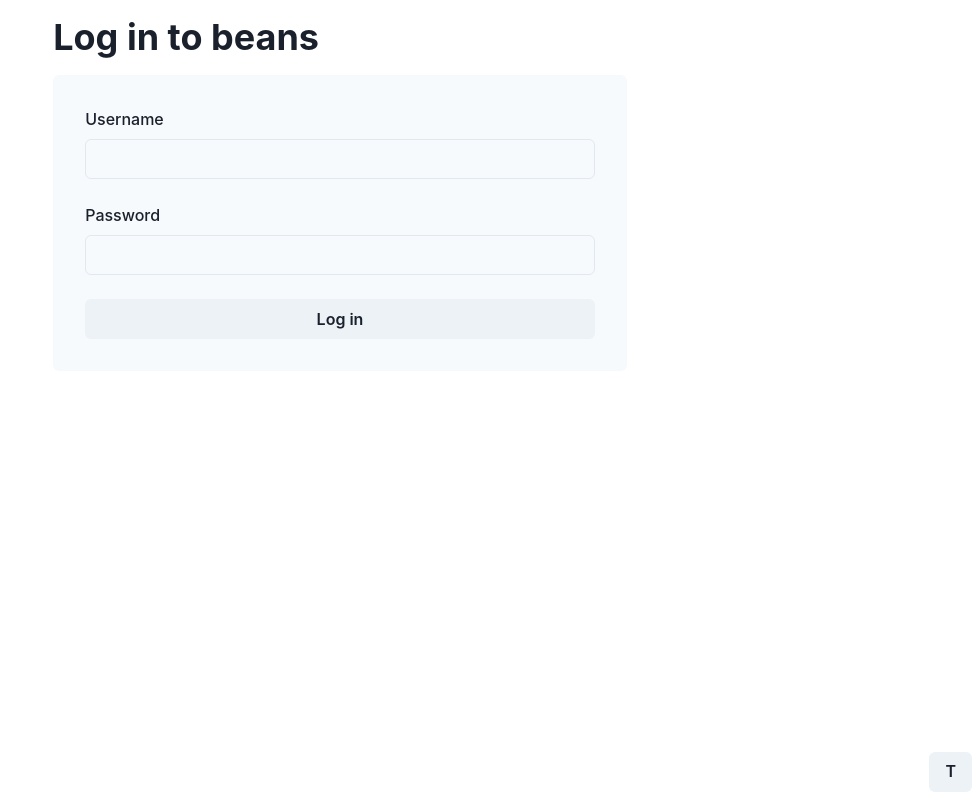
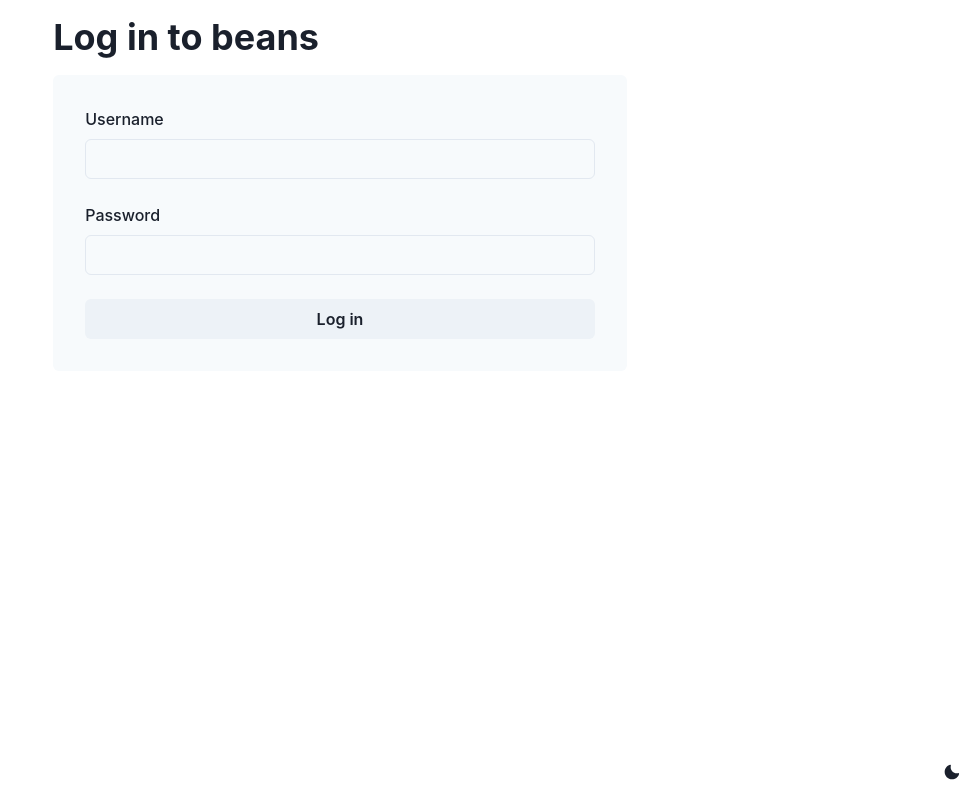
Before and after one commit to bradenrayhorn/beans, a Next.js app in the folder web/: page /login in a window 1280 px wide. Shown: the whole page, without its empty margins (300-1280 px from the left). Built offline with nearby package versions, Linux system fonts and the light colour scheme; no server answers.

Commit message:
Update color mode toggle

```diff
--- a/web/pages/_app.tsx
+++ b/web/pages/_app.tsx
@@ -4,6 +4,7 @@ import {
   Button,
   ChakraProvider,
   extendTheme,
+  IconButton,
   useColorMode,
 } from "@chakra-ui/react";
 import { mode, StyleFunctionProps } from "@chakra-ui/theme-tools";
@@ -25,6 +26,7 @@ import {
   routes,
   unprotectedRoutes,
 } from "constants/routes";
+import { MoonIcon, SunIcon } from "@chakra-ui/icons";
 
 const PageCard = {
   baseStyle: (props: StyleFunctionProps) => ({
@@ -83,7 +85,7 @@ function MyApp({ Component, pageProps, initialUser }: AppPropsWithLayout) {
           <ChakraProvider theme={theme}>
             <AuthProvider initialUser={initialUser}>
               {getLayout(<Component {...pageProps} />)}
-              <Tog />
+              <ColorModeToggle />
             </AuthProvider>
           </ChakraProvider>
         </Hydrate>
@@ -92,12 +94,18 @@ function MyApp({ Component, pageProps, initialUser }: AppPropsWithLayout) {
   );
 }
 
-const Tog = () => {
-  const { toggleColorMode } = useColorMode();
+const ColorModeToggle = () => {
+  const { colorMode, toggleColorMode } = useColorMode();
   return (
-    <Button onClick={toggleColorMode} position="fixed" bottom="2" right="2">
-      T
-    </Button>
+    <IconButton
+      onClick={toggleColorMode}
+      position="fixed"
+      bottom="2"
+      right="2"
+      aria-label="Toggle color mode"
+      variant="ghost"
+      icon={colorMode === "dark" ? <SunIcon /> : <MoonIcon />}
+    />
   );
 };
 
```
